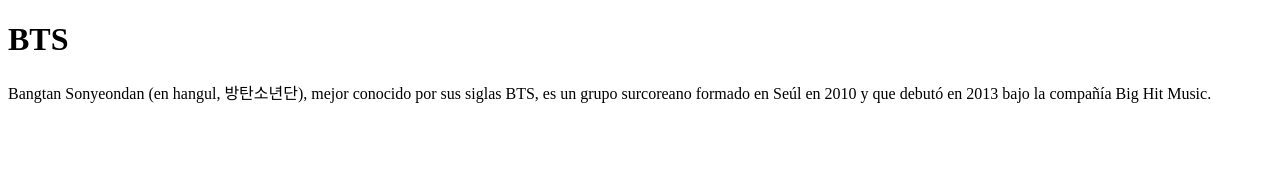
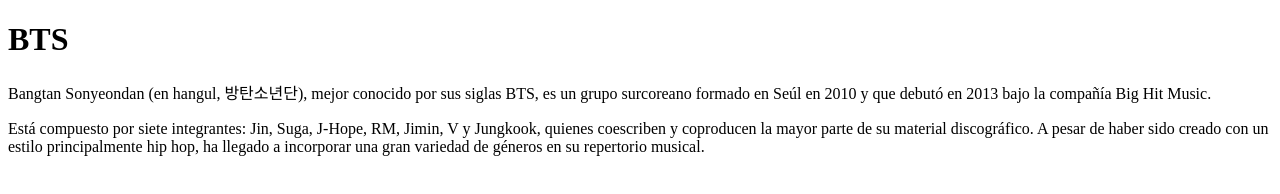
Before and after one commit to AlexRecendez/WebSite_Prueba_51, a plain HTML site: page index.html in a window 1280 px wide. Drawn offline with Linux system fonts and the light colour scheme.

Commit message:
Se agrego 1 parrafo

```diff
--- a/index.html
+++ b/index.html
@@ -13,6 +13,13 @@
       BTS, es un grupo surcoreano formado en Seúl en 2010 y que debutó en 2013
       bajo la compañía Big Hit Music.
     </p>
+    <p>
+      Está compuesto por siete integrantes: Jin, Suga, J-Hope, RM, Jimin, V y
+      Jungkook, quienes coescriben y coproducen la mayor parte de su material
+      discográfico. A pesar de haber sido creado con un estilo principalmente
+      hip hop, ha llegado a incorporar una gran variedad de géneros en su
+      repertorio musical.
+    </p>
     <!-- Esta página se realizo en facpya -->
   </body>
 </html>
```
